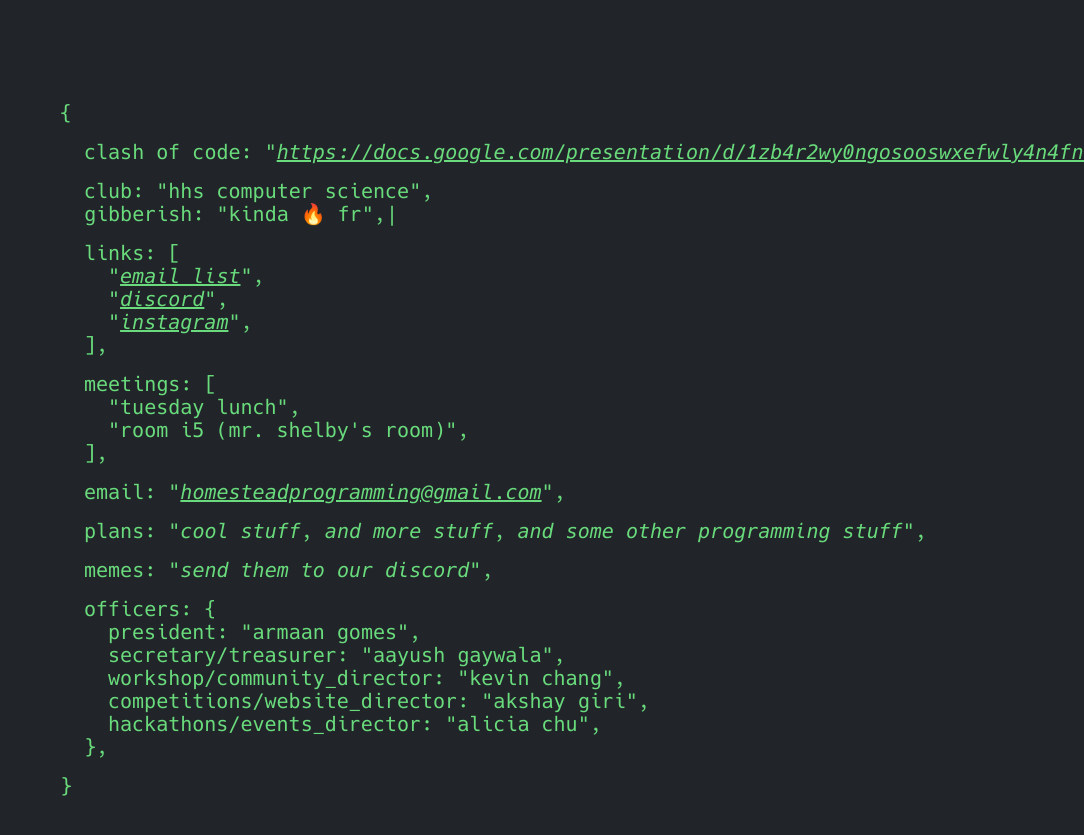
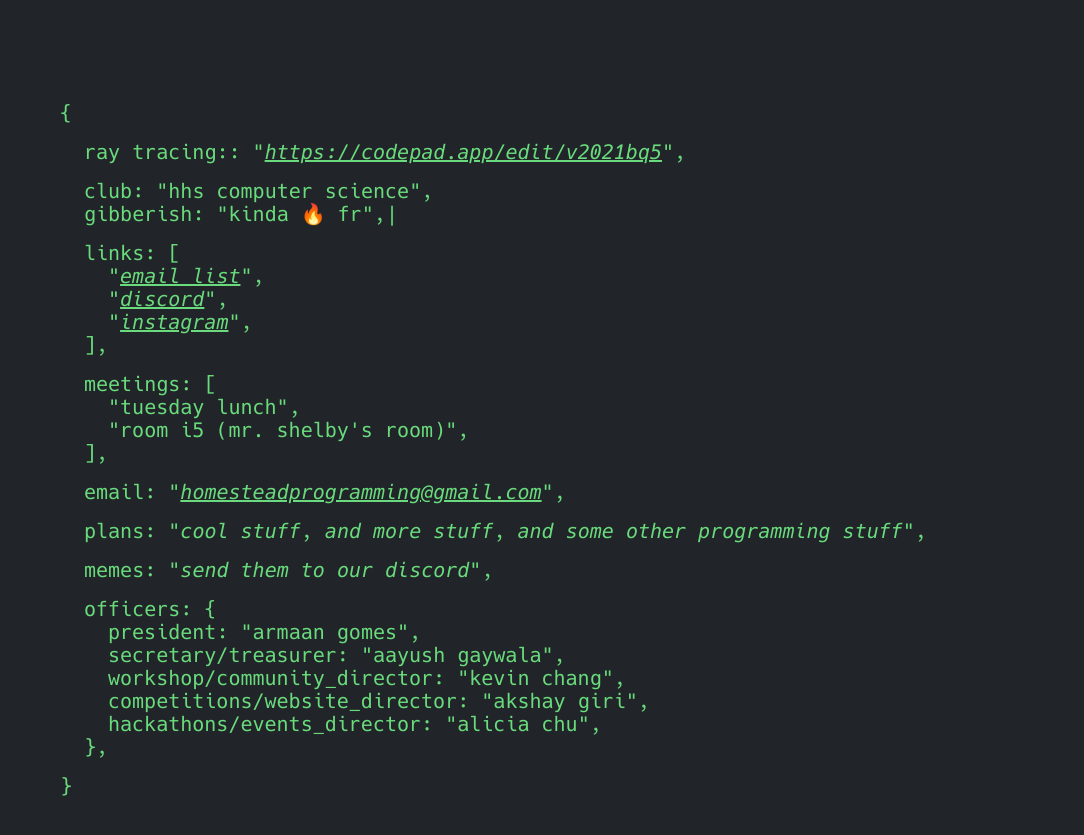
Before and after one commit to arghunter/arghunter.github.io, a Jekyll site: the page built from index.md, in a window 1280 px wide. Shown: the top 835 px of the page, without its empty margins (196-1280 px from the left). Built offline with Jekyll 4.4.1, drawn with Linux system fonts in a browser that asks for light colours.

Commit message:
Update home.html

```diff
--- a/_layouts/home.html
+++ b/_layouts/home.html
@@ -4,7 +4,7 @@ layout: default
 
 <main class="json">
   <div class="block">
-    <p><span class="key">Clash Of Code</span><span class="attr"><a href="https://docs.google.com/presentation/d/1Zb4r2wy0ngoSOosWxeFWLy4N4fNcadMV10M0nsjupO4/edit?usp=sharing">{{ "https://docs.google.com/presentation/d/1Zb4r2wy0ngoSOosWxeFWLy4N4fNcadMV10M0nsjupO4/edit?usp=sharing" }}</a></span></p>
+    <p><span class="key">Ray Tracing:</span><span class="attr"><a href="https://codepad.app/edit/v2021bq5">{{ "https://codepad.app/edit/v2021bq5" }}</a></span></p>
   </div>
   <div class="block">
     {% if site.json.name %}
```
